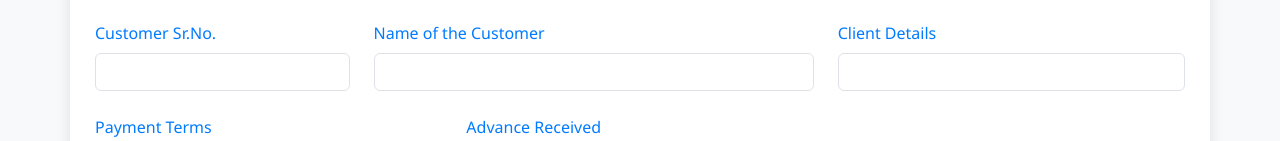
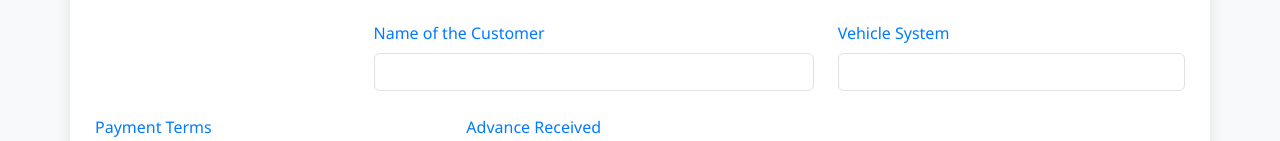
Before and after one commit to bimal-bp/Dispatch_bill_system, a plain HTML site: page index.html in a window 1280 px wide. Shown: the part 330-471 px from the top of the page. Drawn offline with nearby package versions, Linux system fonts and the light colour scheme.

Commit message:
Update index.html

```diff
--- a/index.html
+++ b/index.html
@@ -199,15 +199,13 @@
             <!-- Customer Information Section -->
             <div class="row mb-4">
                 <div class="col-md-3">
-                    <label for="customerSrNo" class="form-label">Customer Sr.No.</label>
-                    <input type="text" class="form-control" id="customerSrNo">
                 </div>
                 <div class="col-md-5">
                     <label for="customerName" class="form-label">Name of the Customer</label>
                     <input type="text" class="form-control" id="customerName">
                 </div>
                 <div class="col-md-4">
-                    <label for="clientDetails" class="form-label">Client Details</label>
+                    <label for="clientDetails" class="form-label">Vehicle System</label>
                     <input type="text" class="form-control" id="clientDetails">
                 </div>
             </div>
```
